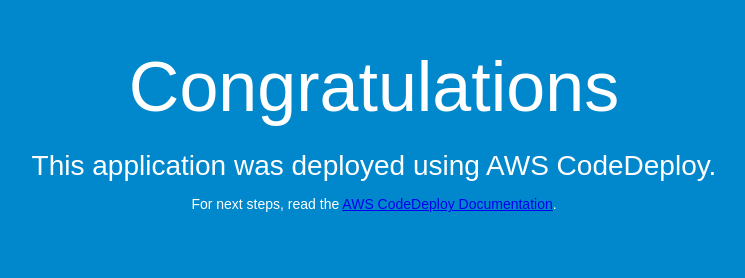
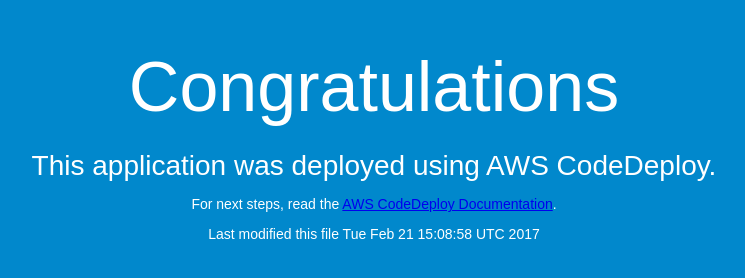
Before and after one commit to robkirkcom/SampleApp_Linux, a plain HTML site: page index.html in a window 1280 px wide. Shown: the whole page, without its empty margins (266-1011 px from the left). Drawn offline with Linux system fonts and the light colour scheme.

Commit message:
updating index.html

```diff
--- a/index.html
+++ b/index.html
@@ -29,6 +29,7 @@
     <h1>Congratulations</h1>
     <h2>This application was deployed using AWS CodeDeploy.</h2>
     <p>For next steps, read the <a href="http://aws.amazon.com/documentation/codedeploy">AWS CodeDeploy Documentation</a>.</p>
+    <p>Last modified this file Tue Feb 21 15:08:58 UTC 2017</p>
   </div>
 </body>
 </html>
```
